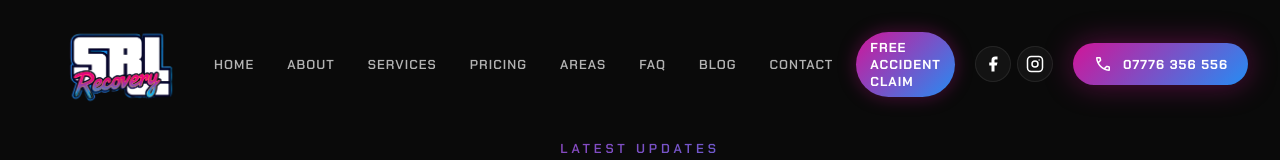
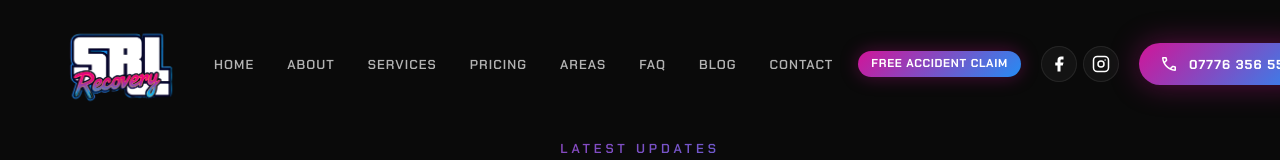
Before and after one commit to emunro22/srl-recovery, a Next.js app: page /blog in a window 1280 px wide. Shown: the top 160 px of the page. Built offline with nearby package versions, Linux system fonts and the light colour scheme; no server answers; the database is empty.

Commit message:
adding more pages

```diff
--- a/components/Header.module.css
+++ b/components/Header.module.css
@@ -73,24 +73,28 @@
 }
 
 .navLinkAccident {
-  display: inline-block;
-  padding: 0.7rem 1.4rem;
+  display: inline-flex;
+  align-items: center;
+  white-space: nowrap;
+  padding: 0.7rem 1.3rem;
   font-family: var(--font-heading);
-  font-size: 1.3rem;
+  font-size: 1.15rem;
   font-weight: 700;
-  letter-spacing: 0.08em;
+  letter-spacing: 0.06em;
   text-transform: uppercase;
   background: var(--gradient);
   border-radius: var(--radius-pill);
   color: var(--white);
   transition: var(--transition);
   box-shadow: 0 0 18px hsla(318, 82%, 45%, 0.35);
-  margin-left: 0.4rem;
+  margin-left: 0.6rem;
+  line-height: 1;
 }
 
 .navLinkAccident:hover {
   transform: translateY(-2px);
   box-shadow: 0 0 28px hsla(318, 82%, 45%, 0.6);
+  opacity: 0.92;
 }
 
 .desktopSocials {
@@ -216,10 +220,11 @@
     display: none;
   }
   .navLinkAccident {
-    font-size: 2.4rem;
-    padding: 1.4rem 2.8rem;
-    margin-left: 0;
-    box-shadow: 0 0 24px hsla(318, 82%, 45%, 0.4);
+    font-size: 2rem;
+    padding: 1.4rem 3.2rem;
+    margin: 0.8rem 0 0;
+    box-shadow: 0 0 30px hsla(318, 82%, 45%, 0.5);
+    animation: pulse-glow 3s ease-in-out infinite;
   }
 
   .mobileSocials {
```
